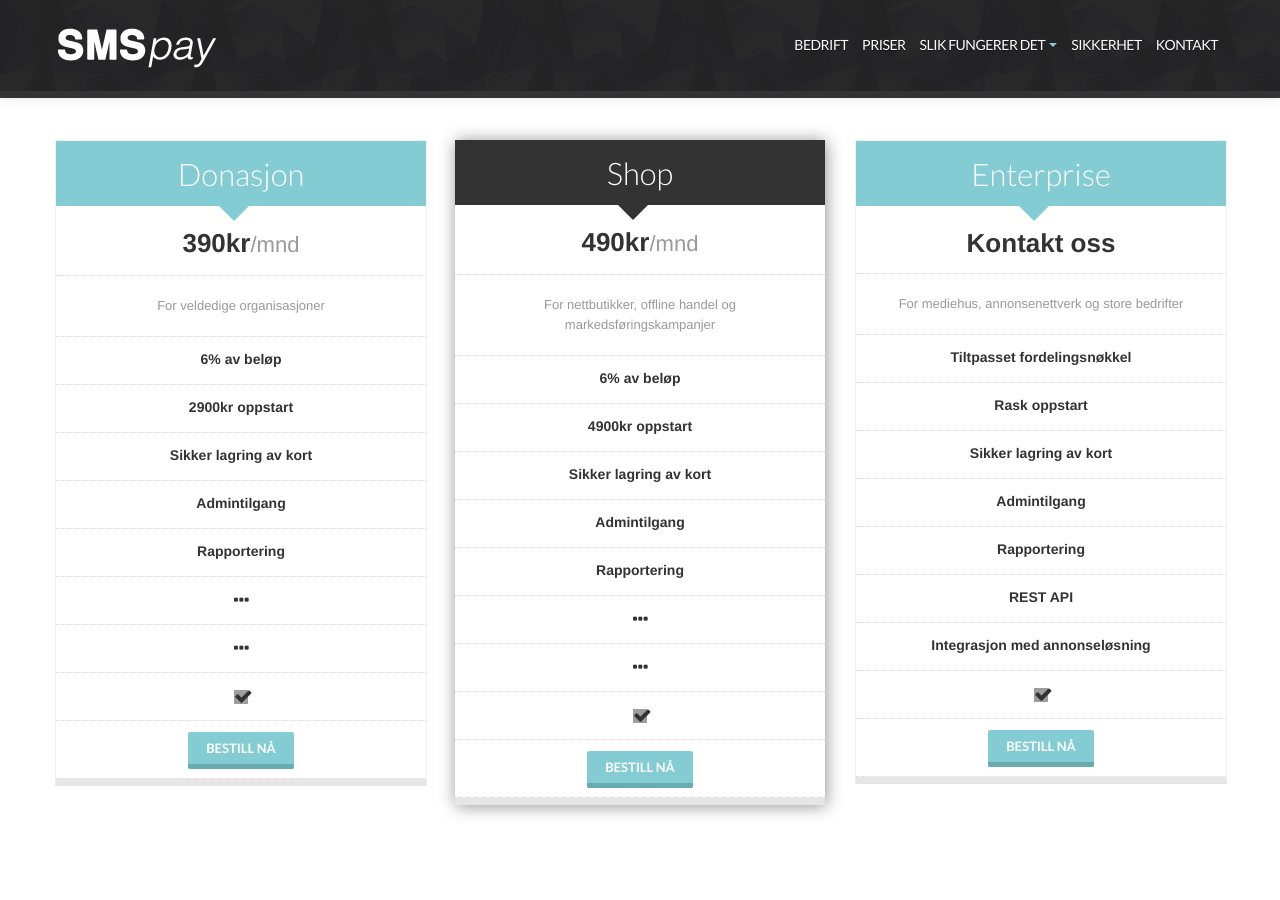
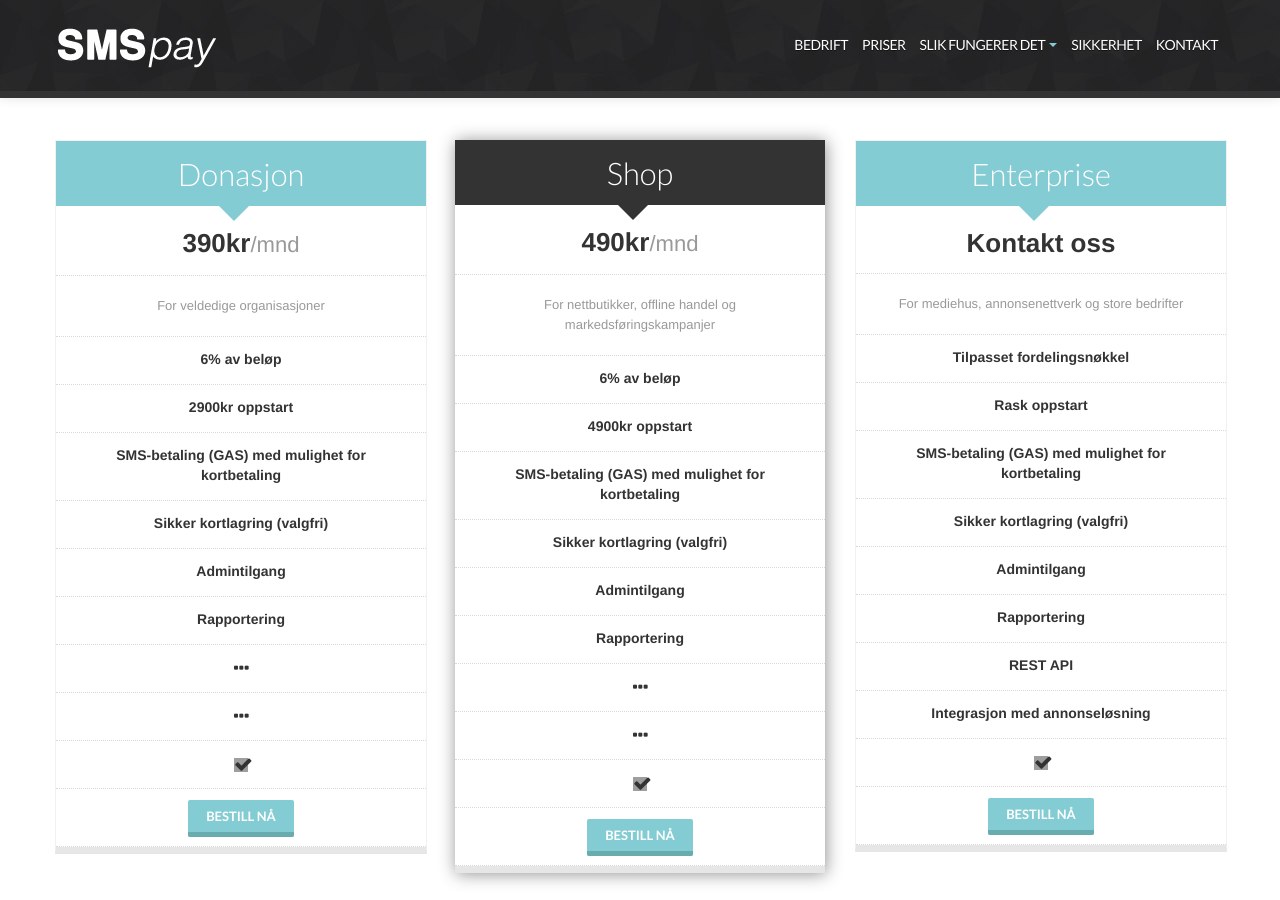
Before and after one commit to front/smspay.io, a Jekyll site: the page built from bestill/index.html, in a window 1280 px wide and 900 px high. Built offline with Jekyll 4.4.1, drawn with Linux system fonts in a browser that asks for light colours; nearby versions of some CDN libraries; grey boxes are pictures that could not be loaded.

Commit message:
Update more content to CPA friendly

```diff
--- a/bestill/index.html
+++ b/bestill/index.html
@@ -13,7 +13,8 @@ title: Bestill
             <li class="info">For veldedige organisasjoner</li>
             <li class="features first">6% av beløp</li>
             <li class="features">2900kr oppstart</li>
-            <li class="features">Sikker lagring av kort</li>
+            <li class="features">SMS-betaling (GAS) med mulighet for kortbetaling</li>
+            <li class="features">Sikker kortlagring (valgfri)</li>
             <li class="features">Admintilgang</li>
             <li class="features">Rapportering</li>
             <li class="features"><i class="icon-ellipsis-horizontal icon-large"></i></li>
@@ -30,7 +31,8 @@ title: Bestill
             <li class="info">For nettbutikker, offline handel og markedsføringskampanjer</li>
             <li class="features first">6% av beløp</li>
             <li class="features">4900kr oppstart</li>
-            <li class="features">Sikker lagring av kort</li>
+            <li class="features">SMS-betaling (GAS) med mulighet for kortbetaling</li>
+            <li class="features">Sikker kortlagring (valgfri)</li>
             <li class="features">Admintilgang</li>
             <li class="features">Rapportering</li>
             <li class="features"><i class="icon-ellipsis-horizontal icon-large"></i></li>
@@ -45,9 +47,10 @@ title: Bestill
             <li class="headline"><h2>Enterprise</h2></li>
             <li class="price">Kontakt oss</li>
             <li class="info">For mediehus, annonsenettverk og store bedrifter</li>
-            <li class="features first">Tiltpasset fordelingsnøkkel</li>
+            <li class="features first">Tilpasset fordelingsnøkkel</li>
             <li class="features">Rask oppstart</li>
-            <li class="features">Sikker lagring av kort</li>
+            <li class="features">SMS-betaling (GAS) med mulighet for kortbetaling</li>
+            <li class="features">Sikker kortlagring (valgfri)</li>
             <li class="features">Admintilgang</li>
             <li class="features">Rapportering</li>
             <li class="features">REST API</li>
```
Also changed, not shown: sikkerhet/index.html (+12 -2 lines).
